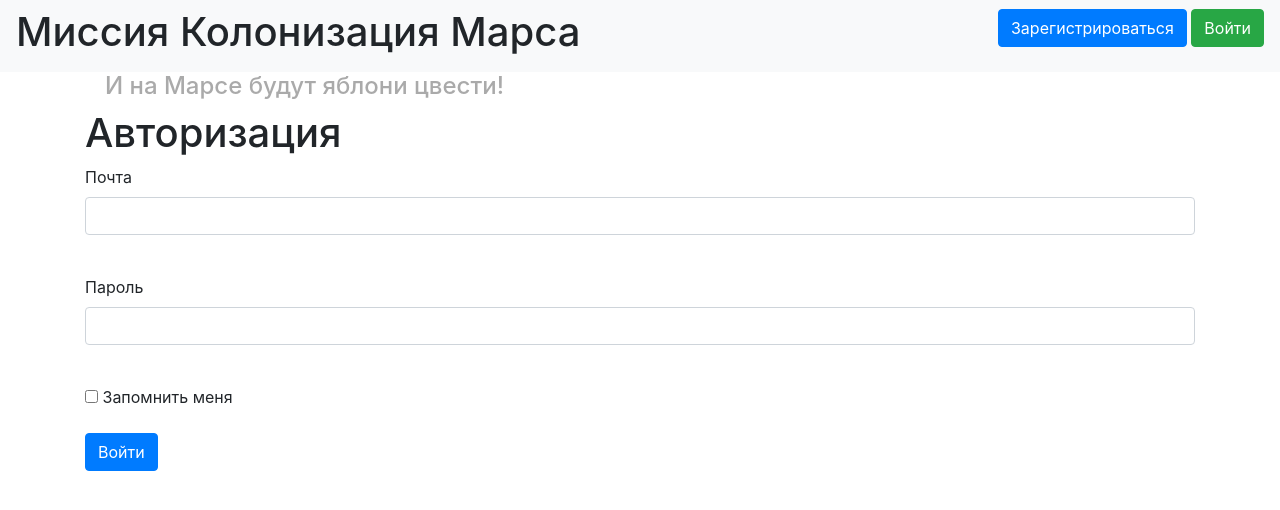
After one commit to Ysmur/ya2024_flask, a Flask app: page /login in a window 1280 px wide. The commit adds this page. Shown: the top 510 px of the page. Run offline with Flask 3, Linux system fonts and the light colour scheme; some libraries are stand-ins or nearby versions.

Commit message:
Работа с Базой данных. Готовая форма авторизации на наш сервер

```diff
--- a/BD/data/users.py
+++ b/BD/data/users.py
@@ -1,11 +1,13 @@
 import datetime
 import sqlalchemy
+from flask_login import UserMixin
+
 from .db_session import SqlAlchemyBase
 from sqlalchemy import orm
 from werkzeug.security import generate_password_hash, check_password_hash
 
 
-class User(SqlAlchemyBase):
+class User(SqlAlchemyBase, UserMixin):
     __tablename__ = 'users'
 
     id = sqlalchemy.Column(sqlalchemy.Integer,
--- a/BD/forms/user.py
+++ b/BD/forms/user.py
@@ -1,5 +1,5 @@
 from flask_wtf import FlaskForm
-from wtforms import PasswordField, StringField, SubmitField, EmailField
+from wtforms import PasswordField, StringField, SubmitField, EmailField, BooleanField
 from wtforms.validators import DataRequired
 
 
@@ -10,3 +10,10 @@
     name = StringField('Имя пользователя', validators=[DataRequired()])
     surname = StringField('Фамилия', validators=[DataRequired()])
     submit = SubmitField('Войти')
+
+
+class LoginForm(FlaskForm):
+    email = EmailField('Почта', validators=[DataRequired()])
+    password = PasswordField('Пароль', validators=[DataRequired()])
+    remember_me = BooleanField('Запомнить меня')
+    submit = SubmitField('Войти')
--- a/BD/main.py
+++ b/BD/main.py
@@ -2,10 +2,18 @@
 from data import db_session
 from data.users import User
 from data.jobs import Job
-from forms.user import RegisterForm
+from forms.user import RegisterForm, LoginForm
+from flask_login import LoginManager, login_user, login_required, logout_user
 
 app = Flask(__name__)
+login_manager = LoginManager()
+login_manager.init_app(app)
 app.config['SECRET_KEY'] = 'yandexlyceum_secret_key'
+
+@login_manager.user_loader
+def load_user(user_id):
+    db_sess = db_session.create_session()
+    return db_sess.query(User).get(user_id)
 
 @app.route("/")
 def index():
@@ -13,6 +21,20 @@
     jobs = db_sess.query(Job).all()
     print(jobs)
     return render_template("index.html", jobs=jobs)
+
+@app.route('/login', methods=['GET', 'POST'])
+def login():
+    form = LoginForm()
+    if form.validate_on_submit():
+        db_sess = db_session.create_session()
+        user = db_sess.query(User).filter(User.email == form.email.data).first()
+        if user and user.check_password(form.password.data):
+            login_user(user, remember=form.remember_me.data)
+            return redirect("/")
+        return render_template('login.html',
+                               message="Неправильный логин или пароль",
+                               form=form)
+    return render_template('login.html', title='Авторизация', form=form)
 
 @app.route('/register', methods=['GET', 'POST'])
 def reqister():
@@ -39,6 +61,14 @@
         return redirect('/')
     return render_template('register.html', title='Регистрация', form=form)
 
+
+@app.route('/logout')
+@login_required
+def logout():
+    logout_user()
+    return redirect("/")
+
+
 def main():
     db_session.global_init("db/mars_explorer.db")
     app.run()
--- a/BD/templates/base.html
+++ b/BD/templates/base.html
@@ -16,7 +16,14 @@
 <header>
     <nav class="navbar navbar-light bg-light">
         <h1> Миссия Колонизация Марса </h1>
-        <a class="navbar-brand" href="#">1</a>
+        {% if current_user.is_authenticated %}
+    <a class="navbar-brand" href="/logout">{{ current_user.name }}</a>
+       {% else %}
+    <p>
+        <a class="btn btn-primary " href="/register">Зарегистрироваться</a>
+        <a class="btn btn-success" href="/login">Войти</a>
+    </p>
+{% endif %}
     </nav>
 </header>
 <!-- Begin page content -->
--- /dev/null
+++ b/BD/templates/login.html
@@ -0,0 +1,29 @@
+{% extends "base.html" %}
+
+{% block content %}
+    <h1>Авторизация</h1>
+    <form action="" method="post">
+        {{ form.hidden_tag() }}
+        <p>
+            {{ form.email.label }}<br>
+            {{ form.email(class="form-control", type="email") }}<br>
+            {% for error in form.email.errors %}
+                <div class="alert alert-danger" role="alert">
+                    {{ error }}
+                </div>
+            {% endfor %}
+        </p>
+        <p>
+            {{ form.password.label }}<br>
+            {{ form.password(class="form-control", type="password") }}<br>
+            {% for error in form.password.errors %}
+                <div class="alert alert-danger" role="alert">
+                    {{ error }}
+                </div>
+            {% endfor %}
+        </p>
+        <p>{{ form.remember_me() }} {{ form.remember_me.label }}</p>
+        <p>{{ form.submit(type="submit", class="btn btn-primary") }}</p>
+        <div>{{ message }}</div>
+    </form>
+{% endblock %}
```
